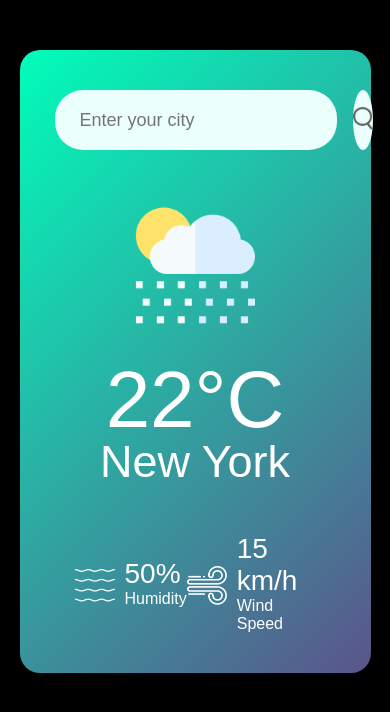
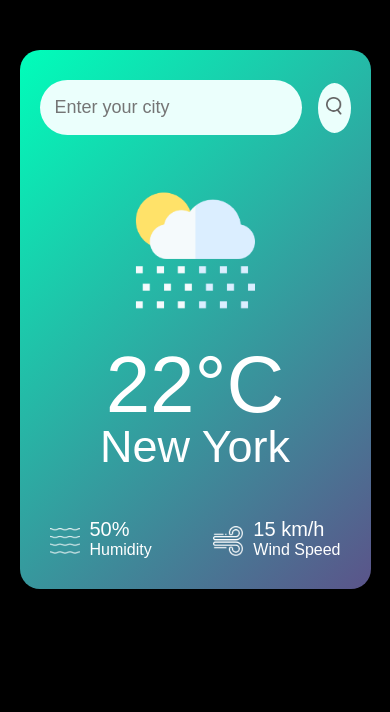
Before and after one commit to ankittripathe/PRODIGY_WD_05, a plain HTML site: page index.html in a window 390 px wide. Drawn offline with Linux system fonts and the light colour scheme.

Commit message:
PRODIGY_WD_05

```diff
--- a/script.js
+++ b/script.js
@@ -1,15 +1,14 @@
 // ApiKey = ddcc8e1f7f025d45e354288d10477c26
-
-const apiKey = "ddcc8e1f7f025d45e354288d10477c26";
-const apiUrl = "https://api.openweathermap.org/data/2.5/weather?units=metric&q=";
+const ApiKey = "ddcc8e1f7f025d45e354288d10477c26";
+const ApiUrl = "https://api.openweathermap.org/data/2.5/weather?units=metric&q=";
 
 const searchBox = document.querySelector(".search input");
 const searchBtn = document.querySelector(".search button");
 const weatherIcon = document.querySelector(".weather-icon");
 
-async function checkWeather(city) {
+const checkWeather =  async (city)=>{
   try {
-    const response = await fetch(apiUrl + city + `&appid=${apiKey}`);
+    const response = await fetch(ApiUrl + city + `&appid=${ApiKey}`);
 
     if (response.status === 404) {
       document.querySelector(".city").innerHTML = "City not found";
@@ -26,7 +25,6 @@ async function checkWeather(city) {
     document.querySelector(".temp").innerHTML = Math.round(data.main.temp) + "°C";
     document.querySelector(".humidity").innerHTML = data.main.humidity + "%";
     document.querySelector(".wind").innerHTML = data.wind.speed + " km/h";
-
 
     // Change icon based on weather condition
     if (data.weather[0].main === "Clouds") {
@@ -45,12 +43,12 @@ async function checkWeather(city) {
   }
 }
 
-// Trigger search when clicked on button.
+// search when clicked on button.
 searchBtn.addEventListener("click", () => {
   checkWeather(searchBox.value);
 });
 
-// Trigger search when pressing Enter key.
+// search when pressing Enter key.
 searchBox.addEventListener("keyup", (event) => {
   if (event.key === "Enter") {
     checkWeather(searchBox.value);
--- a/style.css
+++ b/style.css
@@ -94,3 +94,43 @@ body {
   font-size: 28px;
   margin-top: -5px;
 }
+
+/* Media Quaries */
+/* For mobile devices (portrait & landscape) */
+@media only screen and (max-width: 600px) {
+  .card {
+    padding: 30px 20px;
+  }
+
+  .search input {
+    flex: unset;
+    height: 55px;
+    width: 300px;
+    font-size: 18px;
+    padding: 6px 15px;
+  }
+
+  .search button {
+    width: 60px;
+    height: 50px;
+  }
+
+  .search button img {
+    width: 16px;
+  }
+
+  .details {
+  padding: 0 10px;
+}
+
+.column img {
+  width: 30px;
+  margin-right: 10px;
+}
+
+.humidity,
+.wind {
+  font-size: 20px;
+  margin-top: -5px;
+}
+}
```
